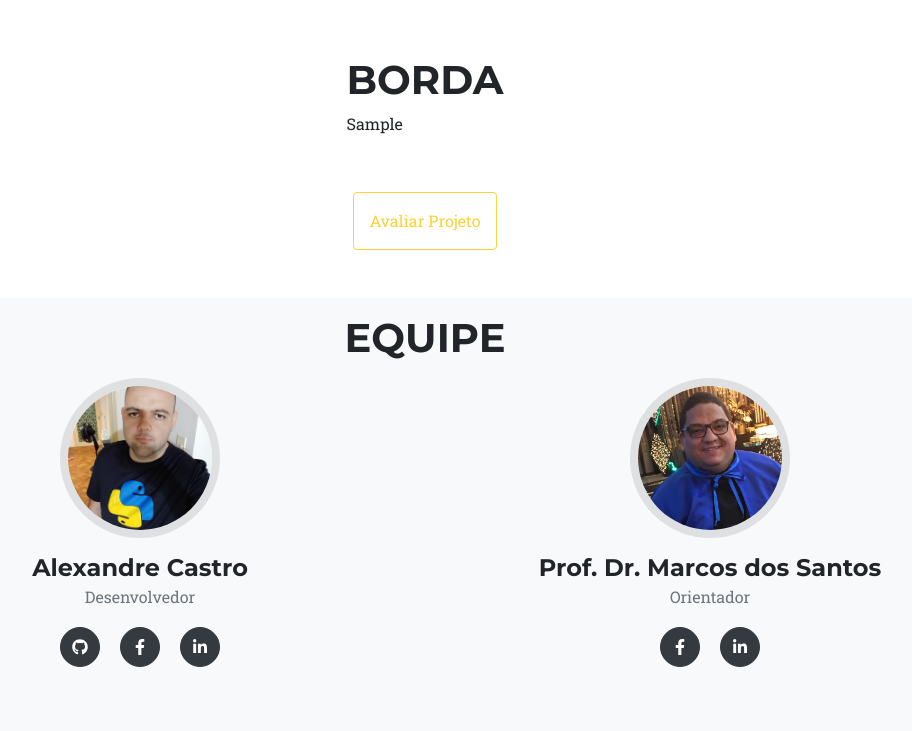
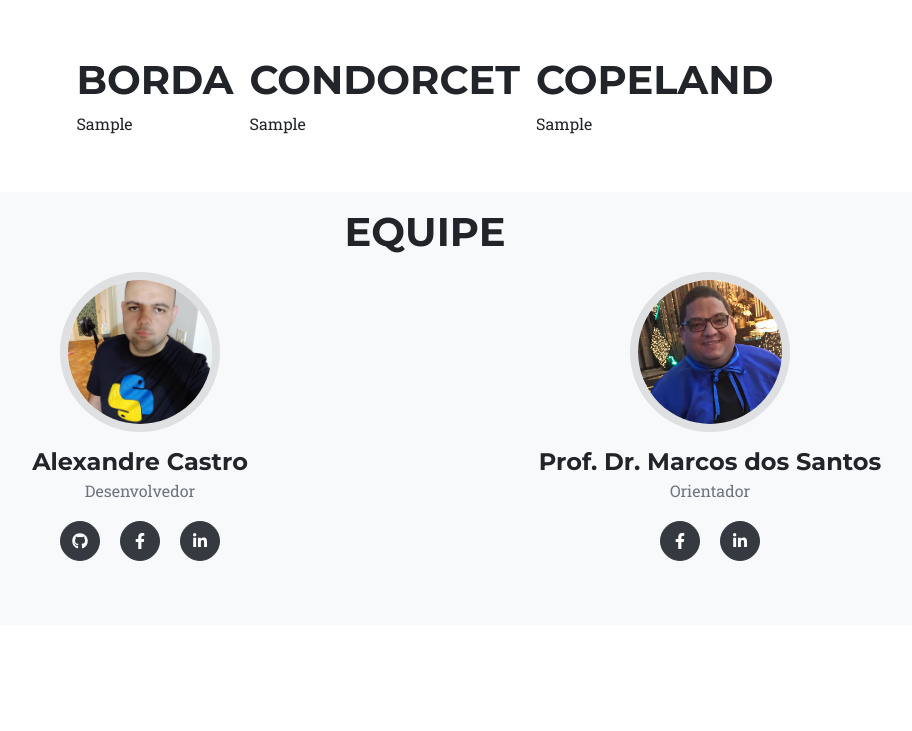
Before and after one commit to im-alexandre/ordinais, a Django app: template templates/resultado.html in a window 1280 px wide. Shown: the part 94-825 px from the top of the page, without its empty margins (215-1127 px from the left). After the commit the page ends 655 px from the top, so only its background shows below. Run offline with Django 3.2, Linux system fonts and the light colour scheme; the template is opened without the code that fills it: most values are stand-ins (such as "Sample title", 1, 10 or a date in 2020); some libraries are stand-ins or nearby versions; some web fonts are replaced.

Commit message:
Matriz final condorcet e copeland

```diff
--- a/templates/resultado.html
+++ b/templates/resultado.html
@@ -11,17 +11,24 @@
 {% endautoescape %}
     </div>
 
-    {% comment %}<div class="p-2 bd-highlight">{% endcomment %}
-      {% comment %}<h1>CONDORCET</h1>{% endcomment %}
-{% comment %}{% autoescape off %}{% endcomment %}
-{% comment %}{{ df_condorcet }}{% endcomment %}
-{% comment %}{% endautoescape %}{% endcomment %}
-    {% comment %}</div>{% endcomment %}
+    <div class="p-2 bd-highlight">
+      <h1>CONDORCET</h1>
+{% autoescape off %}
+{{ df_condorcet }}
+{% endautoescape %}
+    </div>
+    <div class="p-2 bd-highlight">
+      <h1>COPELAND</h1>
+{% autoescape off %}
+{{ df_copeland }}
+{% endautoescape %}
+    </div>
   </main>
   <div class="mt-5 d-flex justify-content-center">
-    <input type="submit" class="p-3 mb-5 btn btn-outline-primary" value="Avaliar Projeto">
   </div>
 </div>
+  </main>
+
 
 {% endblock %}
 
```
Also changed, not shown: app/views.py (+4 -3 lines).
